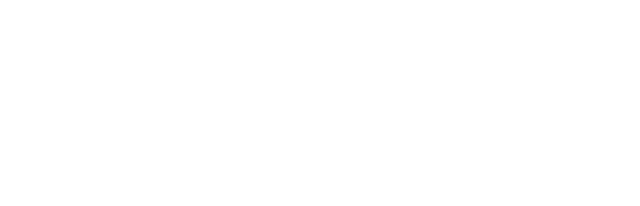
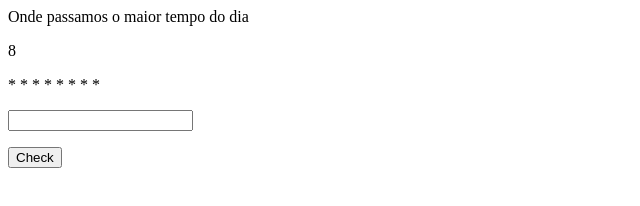
Before and after one commit to jvaloto/hangman, a plain HTML site: page index.html in a window 1280 px wide. Shown: the whole page, without its empty margins (0-640 px from the left). Drawn offline with Linux system fonts and the light colour scheme.

Commit message:
Updated with basic start

```diff
--- a/index.html
+++ b/index.html
@@ -3,6 +3,14 @@
         <script src="script.js"></script>
     </head>
     <body onload="init()">
+        <p id="tip"/>
+        <p id="letters"/>
+        <p id="used-letters"/>
+        <p id="hangman"/>
+
+
+        <p><input type="text" id="input-letter""></input></p>
+        <p><button type="button" id="input-letter" onclick="check()">Check</button></p>
 
     </body>
 </html>
--- a/script.js
+++ b/script.js
@@ -1,19 +1,54 @@
 let words;
 let selectedWord;
+let usedLetters;
+let hangman;
 
 function init(){
+    usedLetters = new Array();
+
     words = new Array();
     words.push({word: "Laranja", tip: "Fruta citrica"});
     words.push({word: "Abacaxi", tip: "Fruta com casta"});
     words.push({word: "Trabalho", tip: "Onde passamos o maior tempo do dia"});
+    words.push({word: "Escola", tip: "Onde  se aprende coisas"});
+    words.push({word: "Soco", tip: "O que você da nas pessoas"});
 
     selectedWord = words[ parseInt( Math.random() * words.length ) ];
 
-    console.log(selectedWord);
+    document.getElementById("tip").innerHTML = selectedWord.tip;
+    document.getElementById("letters").innerHTML = selectedWord.word.length;
+
+    hangman = new Array();
+
+    for(let i = 0; i < selectedWord.word.length; i ++){
+        hangman.push("*");
+    }
+
+    document.getElementById("hangman").innerHTML = hangman.join(" ");
 }
 
 function check(){
-    console.log("teste");
+    let newLetter = document.getElementById("input-letter").value;
+
+    usedLetters.push(newLetter);
+
+    document.getElementById("used-letters").innerHTML = usedLetters.join(" - ");
+
+    let completed = true;
+
+    for(let i = 0; i < hangman.length; i ++){
+        if(selectedWord.word[ i ] == newLetter){
+            hangman[ i ] = newLetter;
+        }else{
+            completed = false;
+        }
+    }
+
+    if( completed ){
+        alert("Done!");
+    }
+
+    document.getElementById("hangman").innerHTML = hangman.join(" ");
 }
 
 // TODO gerar palavras dinamicas
```
